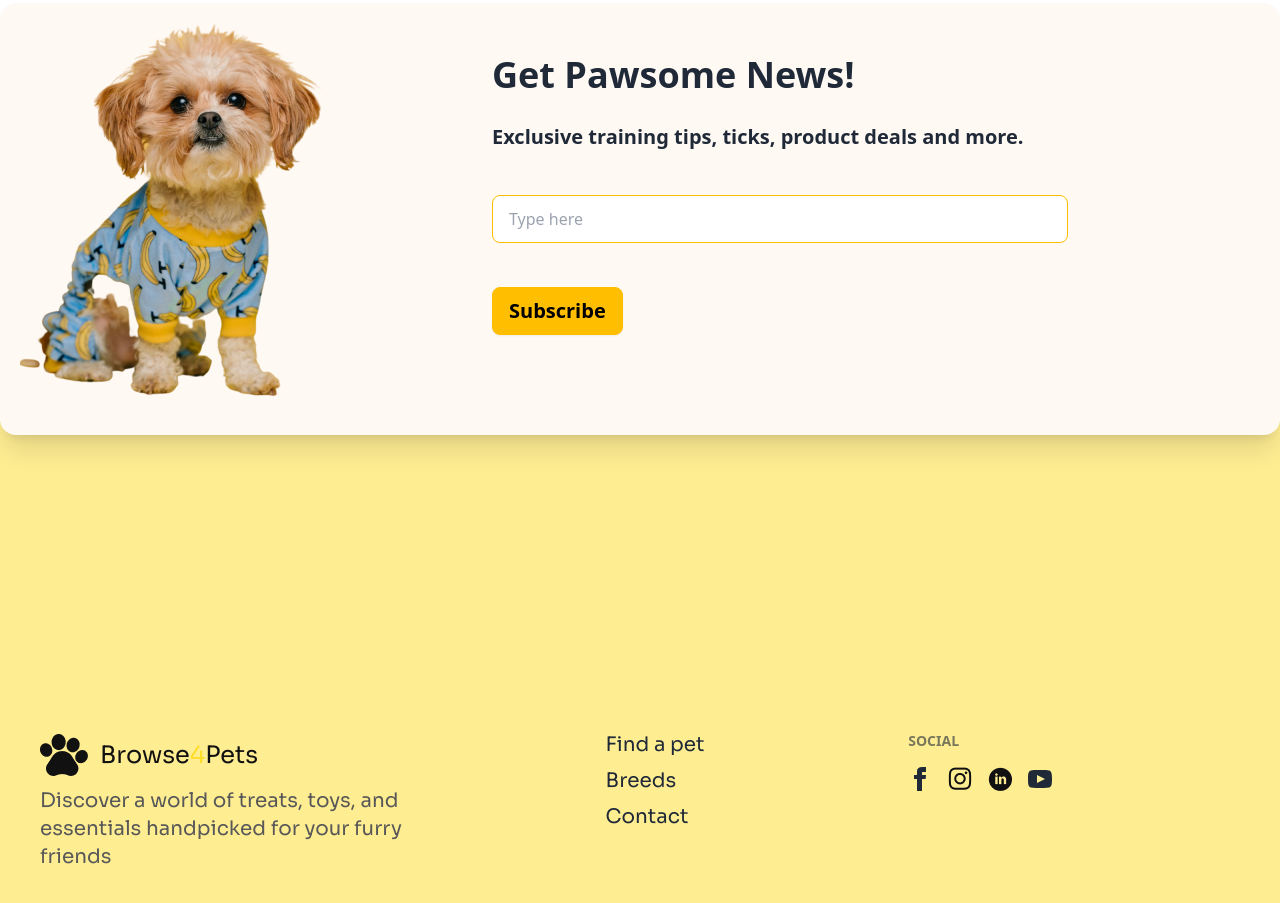
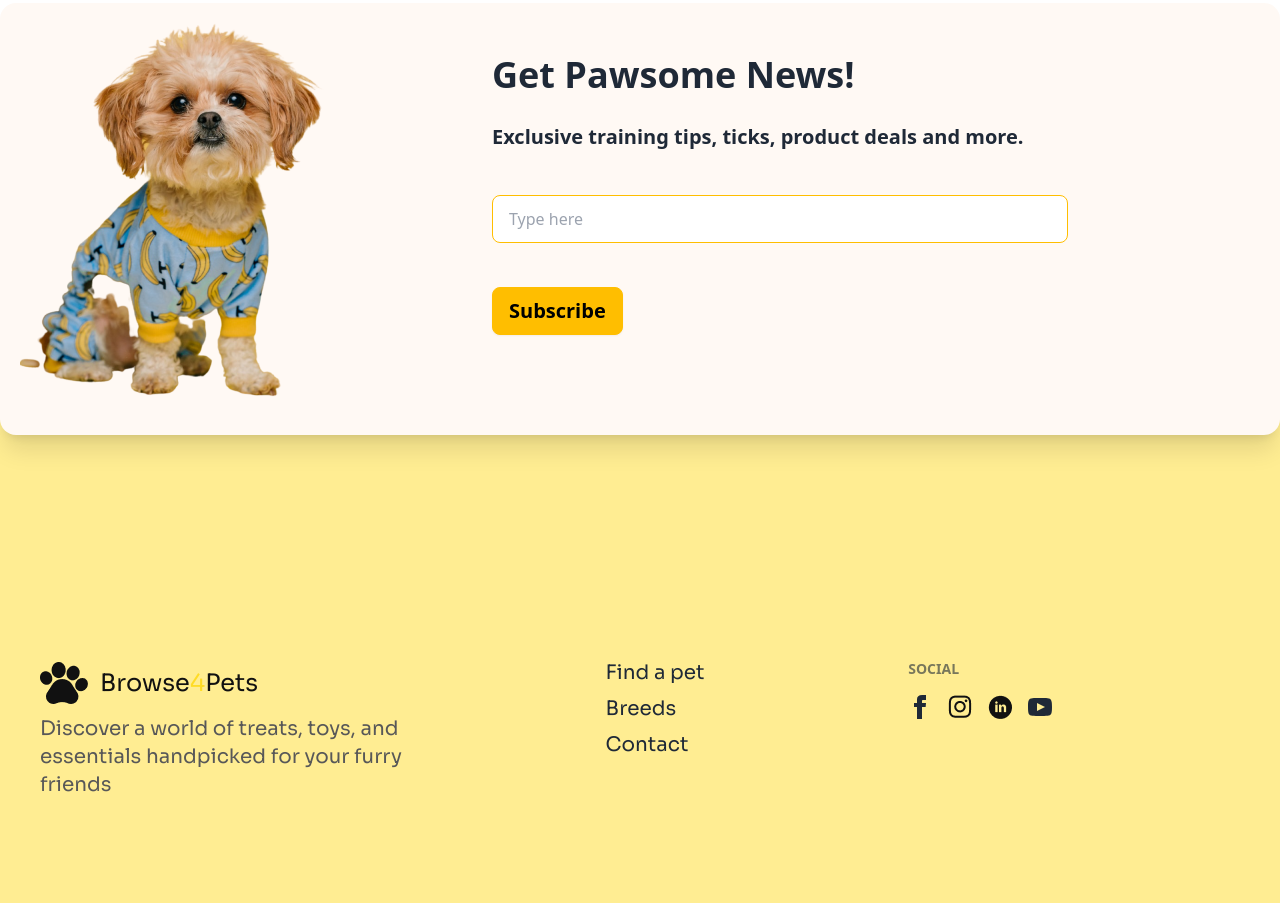
Before and after one commit to TOWHID162153/Assignment-03-Category-0001, a plain HTML site: page index.html in a window 1280 px wide. Shown: the part 4213-5116 px from the top of the page. Drawn offline with nearby package versions, Linux system fonts and the light colour scheme; a web font is replaced by a local one.

Commit message:
again commit for the footer part

```diff
--- a/index.html
+++ b/index.html
@@ -578,7 +578,7 @@
                 </div>
             </div>
         </div>
-        <footer class="md:container mx-auto footer text-base-content p-10">
+        <footer class="md:container mx-auto footer text-base-content p-10 relative bottom-18">
             <!-- footer logo part -->
             <nav>
                 <div class="flex justify-center items-center gap-3">
```
